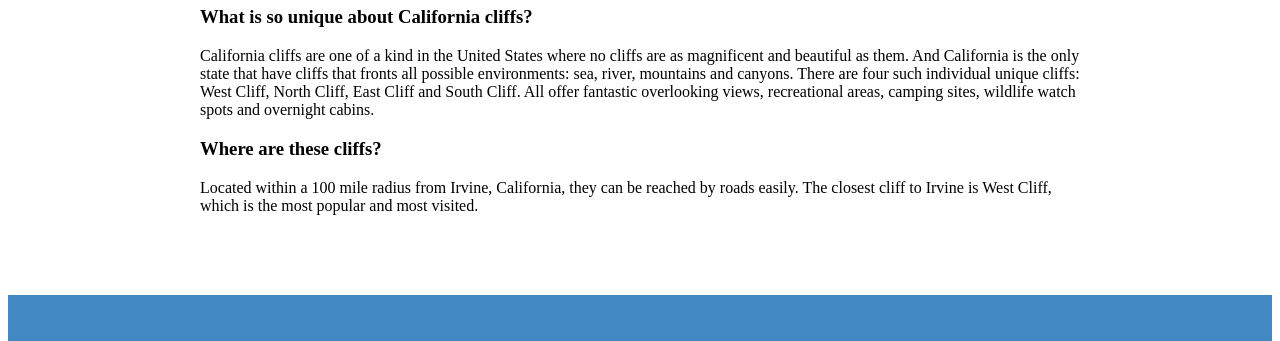
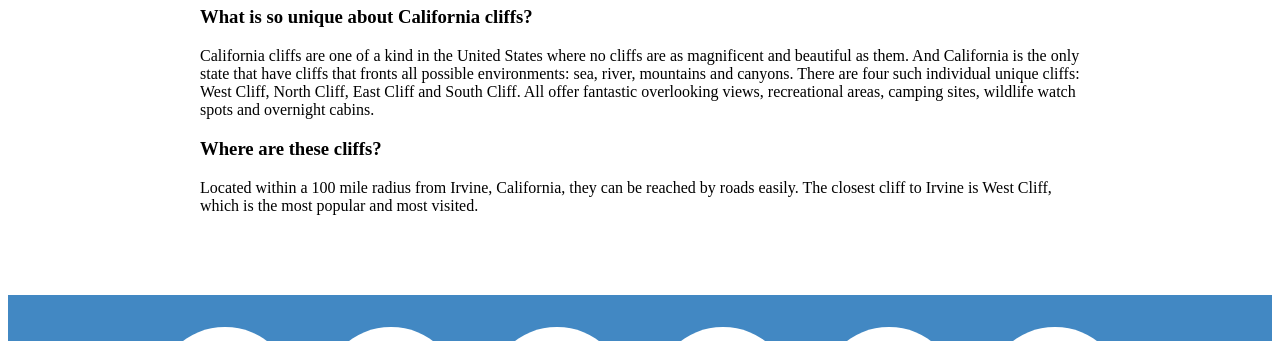
Before and after one commit to fehms1864/homework-module1, a plain HTML site: page index.html in a window 1280 px wide. Shown: the part 638-979 px from the top of the page. Drawn offline with Linux system fonts and the light colour scheme.

Commit message:
week 3 day 2 homework: use partners javascript function to display partners on index UI

```diff
--- a/index.html
+++ b/index.html
@@ -142,7 +142,6 @@
                 }
 
                 timeDiff = hr - utchr;
-
                 if (timeDiff < 0) {
                     adjTimeDiff = -1 * (12 - timeDiff);
                 } else {
@@ -154,7 +153,6 @@
                     The line above would get the time zone offset in minutes and we can
                     divide by 60 to get the Time zone number
                 */
-
                 switch (adjTimeDiff) {
                     case 5:
                         timeZone = 'ET';
@@ -182,6 +180,33 @@
 
             //Initial run of time data function
             currentTime();
+
+            function partners() {
+                //This is one way to create the partnerFileNames.
+                //Other option could be to rename the .png files in partners folder
+                var imageDescriptions = ['bustour','cabinrental','campingadv','collegetours','rentalbike','tourgroup'];
+
+                var partners = []; //Declare an empty array to partners image element
+                var partnerFileNames = []; //Declare an empty element to store partner image file names
+                var imageList = []; //Declare an empty array to store html list that contain an image
+                var image; //Declare an empty variable to store the assembled image list codes
+                var openList = "<li class='partner'>"; //Declare a variable to contain open list tag
+                var closeList = "</li>"; //Declare a variable to contain close list tag
+
+                //Create a loop to create 6 partners starting with index of 0
+                for (var i=0; i<6; i++) {
+                    partnerFileNames.push("partner-"+imageDescriptions[i]); //Create image file name and store in the array
+                    partners.push("<img src='images/partners/" +partnerFileNames[i]+".png'>"); //Assemble file name into image element and store in an array
+                    image = openList + partners[i] + closeList; //Assemble image element from array with list elements and store in a variable
+                    imageList.push(image); //Store(push) the assembled list codes into an array
+                }
+
+                //Display all six image codes store in the array
+                document.getElementById("partners").innerHTML = imageList;
+            }
+
+            partners();
+
         </script>
 
     </body>
```
